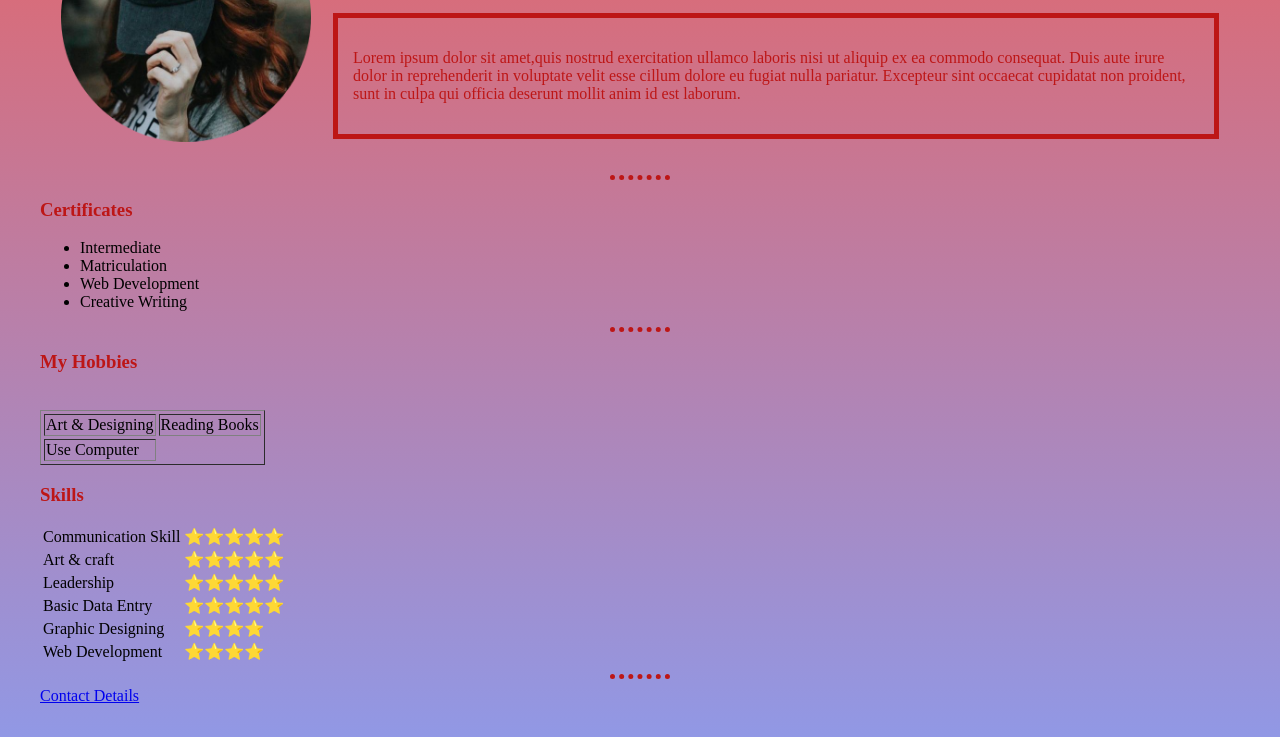
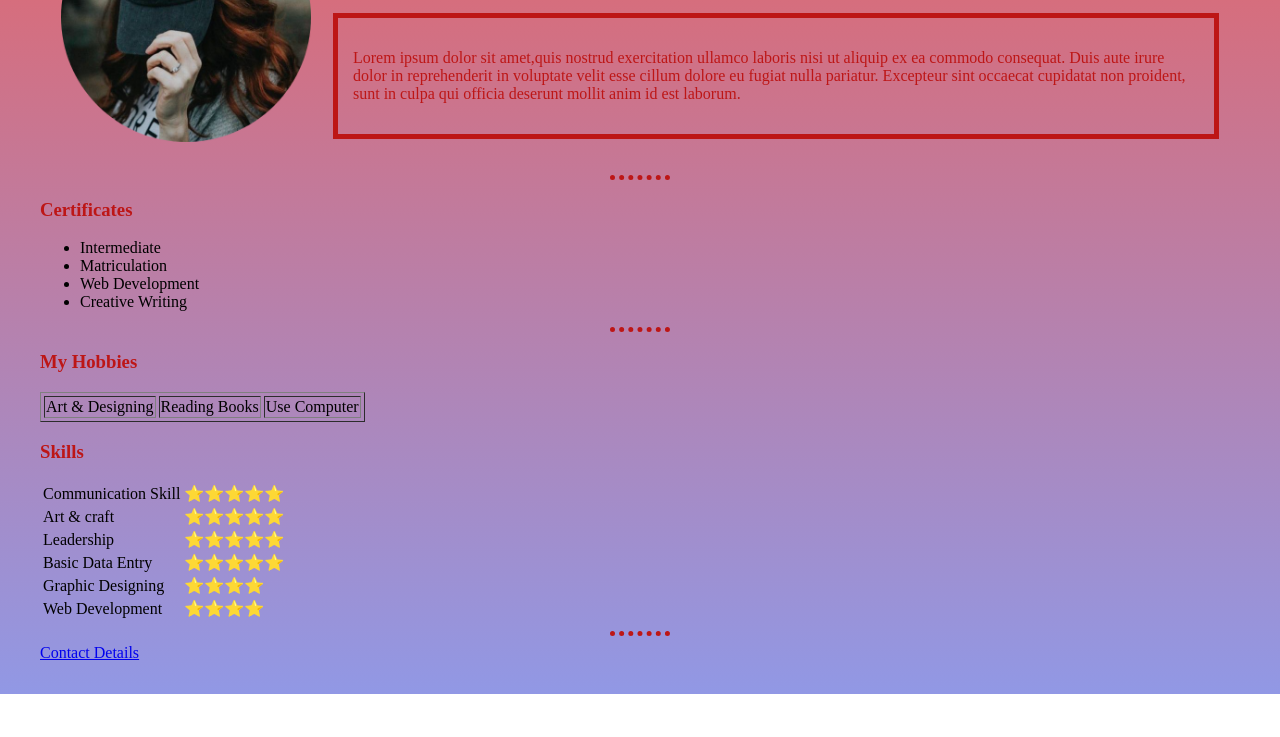
Before and after one commit to Wajihasajid192/My-Cv, a plain HTML site: page index.html in a window 1280 px wide. Shown: the part 161-898 px from the top of the page. After the commit the page ends 855 px from the top, so only its background shows below. Drawn offline with Linux system fonts and the light colour scheme.

Commit message:
Update index.html

```diff
--- a/index.html
+++ b/index.html
@@ -34,13 +34,9 @@
     <table cellspacing="3" border="1" >
       <tbody>
         <tr>
-          <td>Art & Designing </td><br>
-
+          <td>Art & Designing </td>
           <td>Reading Books</td>
-        </tr>
-        <tr>
           <td>Use Computer</td>
-
         </tr>
       </tbody>
 
```
